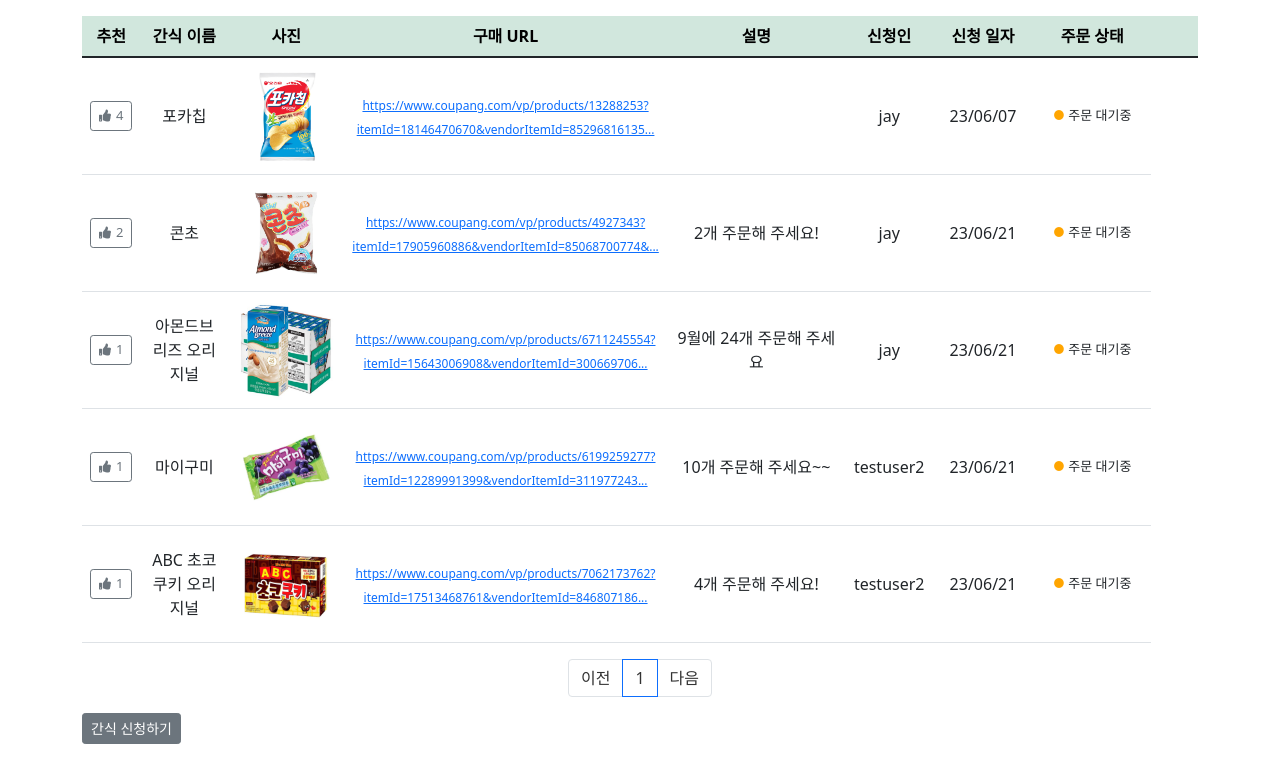
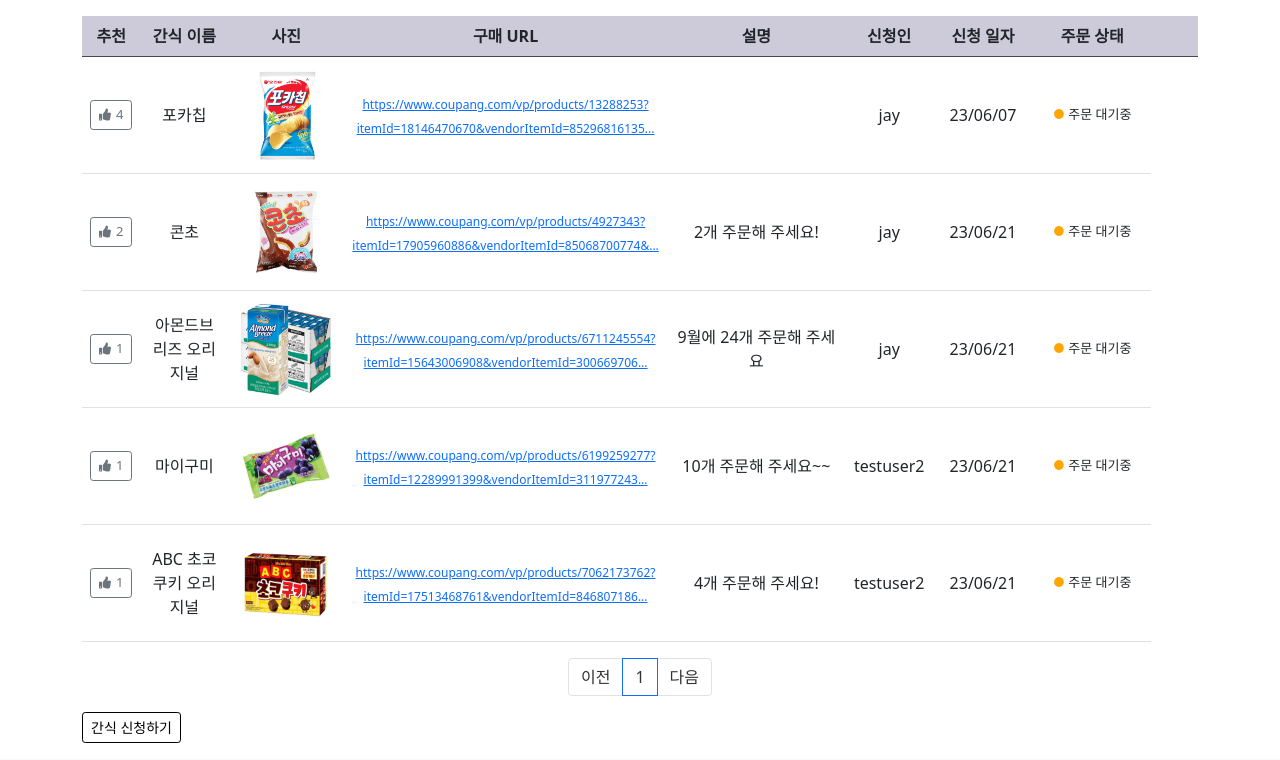
Before and after one commit to Xoeon/Snack-Bar, a Django app: page / in a window 1280 px wide. Shown: the part 57-817 px from the top of the page. Run offline with Django 4.2, Linux system fonts and the light colour scheme; data comes from the database, SQL or seed files in the repository; both versions use the stored data as it was after the commit; some libraries are stand-ins or nearby versions.

Commit message:
템플릿 파일 수정

```diff
--- a/templates/base.html
+++ b/templates/base.html
@@ -10,6 +10,42 @@
     <link rel="stylesheet" type="text/css" href="{% static 'bootstrap.min.css' %}">
     <link rel="stylesheet" href="https://cdnjs.cloudflare.com/ajax/libs/font-awesome/5.15.3/css/all.min.css">
     <title>Welcome to SnackBar !</title>
+    <style>
+        .header-bg {
+            background-color: rgb(205, 202, 218);
+        }
+
+        .custom-table {
+            border-collapse: separate;
+            border-spacing: 0;
+        }
+
+        .custom-table th {
+            border-bottom: 1px solid #494949;
+        }
+
+        .custom-button {
+        border: 0.5px solid rgb(0, 0, 0);
+        background-color: white;
+        color: black;
+        }
+
+        .icon-container {
+        border: 1px solid white;
+        background-color: white;
+        display: inline-block;
+        padding: 2px;
+        }
+
+        .icon-container a.btn {
+        background-color: white;
+        }
+
+        .icon-container i {
+         color: black;
+        }
+
+    </style>
 </head>
 
 <body>
@@ -19,8 +55,8 @@
     {% if messages %}
     <ul class="messages">
         {% for message in messages %}
-        <li{% if message.tags %} class="{{ message.tags }}"{% endif %}>{{ message }}</li>
-        {% endfor %}
+        <li{% if message.tags %} class="{{ message.tags }}" {% endif %}>{{ message }}</li>
+            {% endfor %}
     </ul>
     {% endif %}
     <!-- 기본 템플릿 안에 삽입될 내용 Start -->
--- a/templates/snack/snack_request_list.html
+++ b/templates/snack/snack_request_list.html
@@ -1,9 +1,9 @@
 {% extends 'base.html' %}
 {% block content %}
 <div class="container my-3">
-    <table class="table">
+    <table class="table custom-table">
         <thead>
-            <tr class="table-success">
+            <tr class="header-bg">
                 <th scope="col" width="1.5%" style="text-align: center;">추천</th>
                 <th scope="col" width="10%" style="text-align: center;">간식 이름</th>
                 <th scope="col" width="5%" style="text-align: center;">사진</th>
@@ -77,16 +77,20 @@
                 {% endif %}
                 {% if request.user == snack.requester %}
                 <td style="text-align: center; vertical-align: middle;">
+                    <span class="icon-container">
                         <a href="{% url 'snack:request_modify' snack.id %}" class="btn btn-secondary btn-sm">
                             <i class="fas fa-edit"></i>
                         </a>
+                    </span>
                 </td>
                 {% endif %}
                 {% if request.user == snack.requester %}
                 <td style="text-align: center; vertical-align: middle;">
+                    <span class="icon-container">
                         <a href="{% url 'snack:request_delete' snack.id %}" class="btn btn-secondary btn-sm" onclick="return confirm('정말로 삭제하시겠습니까?')">
                             <i class="far fa-trash-alt"></i>
                         </a>
+                    </span>
                 </td>
                 {% endif %}
             </tr>
@@ -136,6 +140,6 @@
         {% endif %}
     </ul>
     <!-- 페이징처리 끝 -->
-    <a href="{% url 'snack:request_create' %}" class="btn btn-secondary btn-sm ">간식 신청하기</a>
+    <a href="{% url 'snack:request_create' %}" class="btn custom-button btn-sm ">간식 신청하기</a>
 </div>
 {% endblock %}
```
Also changed, not shown: db.sqlite3. Lines whose indentation alone changed are shown as unchanged.
